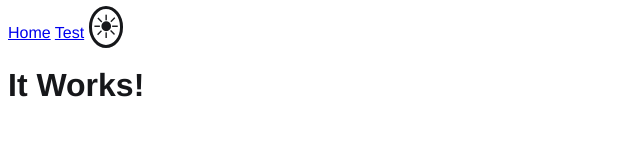
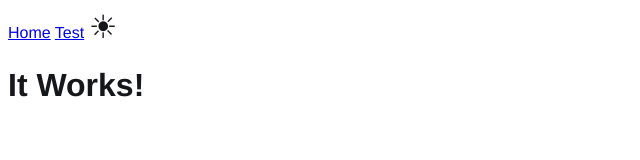
Before and after one commit to cD728/Web-Development-2026-27, a plain HTML site: page index.html in a window 1280 px wide. Shown: the full height of the page, 0-640 px from the left. Drawn offline with Linux system fonts and the light colour scheme.

Commit message:
Hotfix: Removed border on color change button

```diff
--- a/style.css
+++ b/style.css
@@ -6,8 +6,6 @@ body {
 
 label {
     font-size: 2em;
-    border: 3px solid var(--text-color);
-    border-radius: 100%;
 }
 
 label::after {
```
